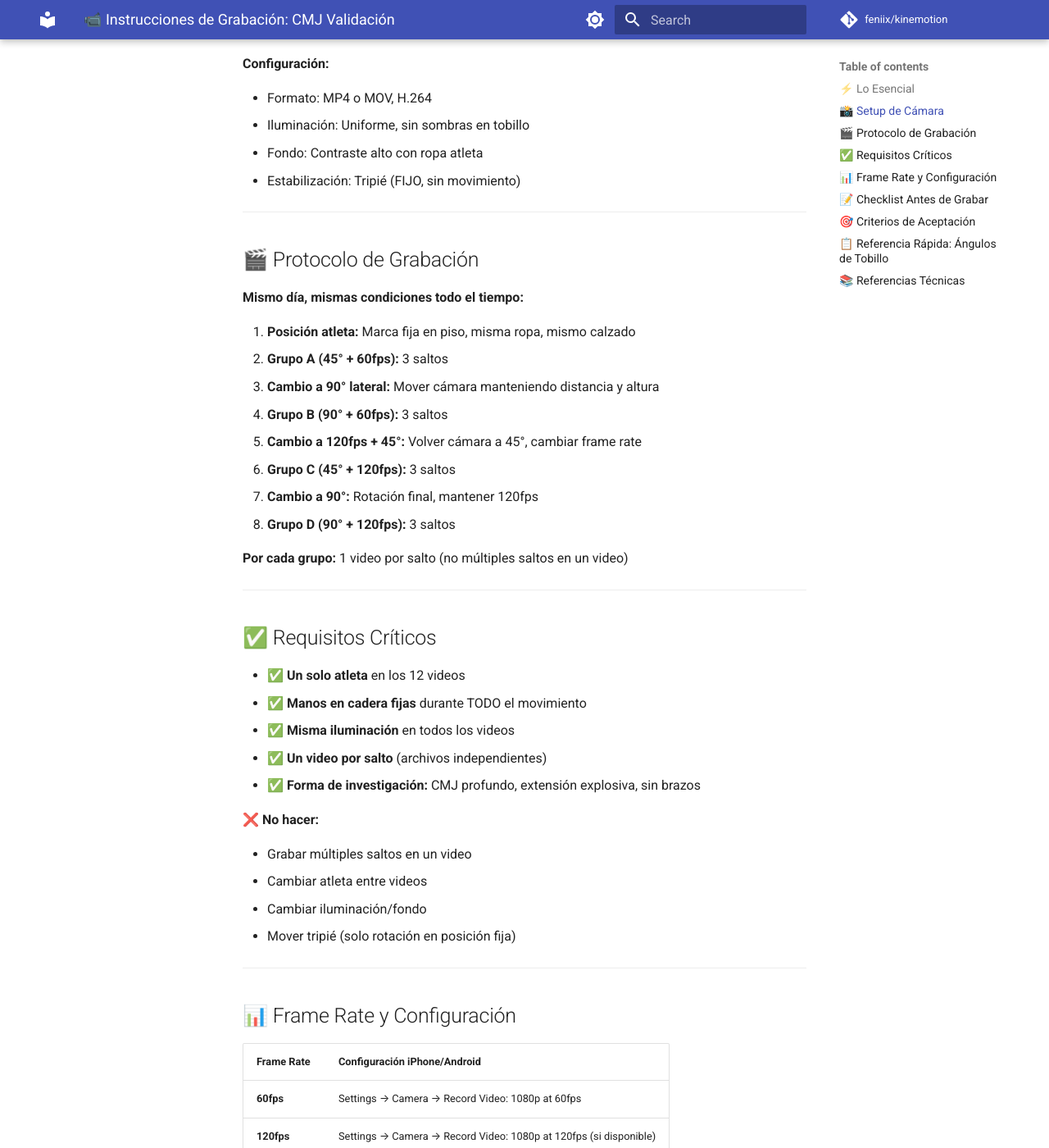
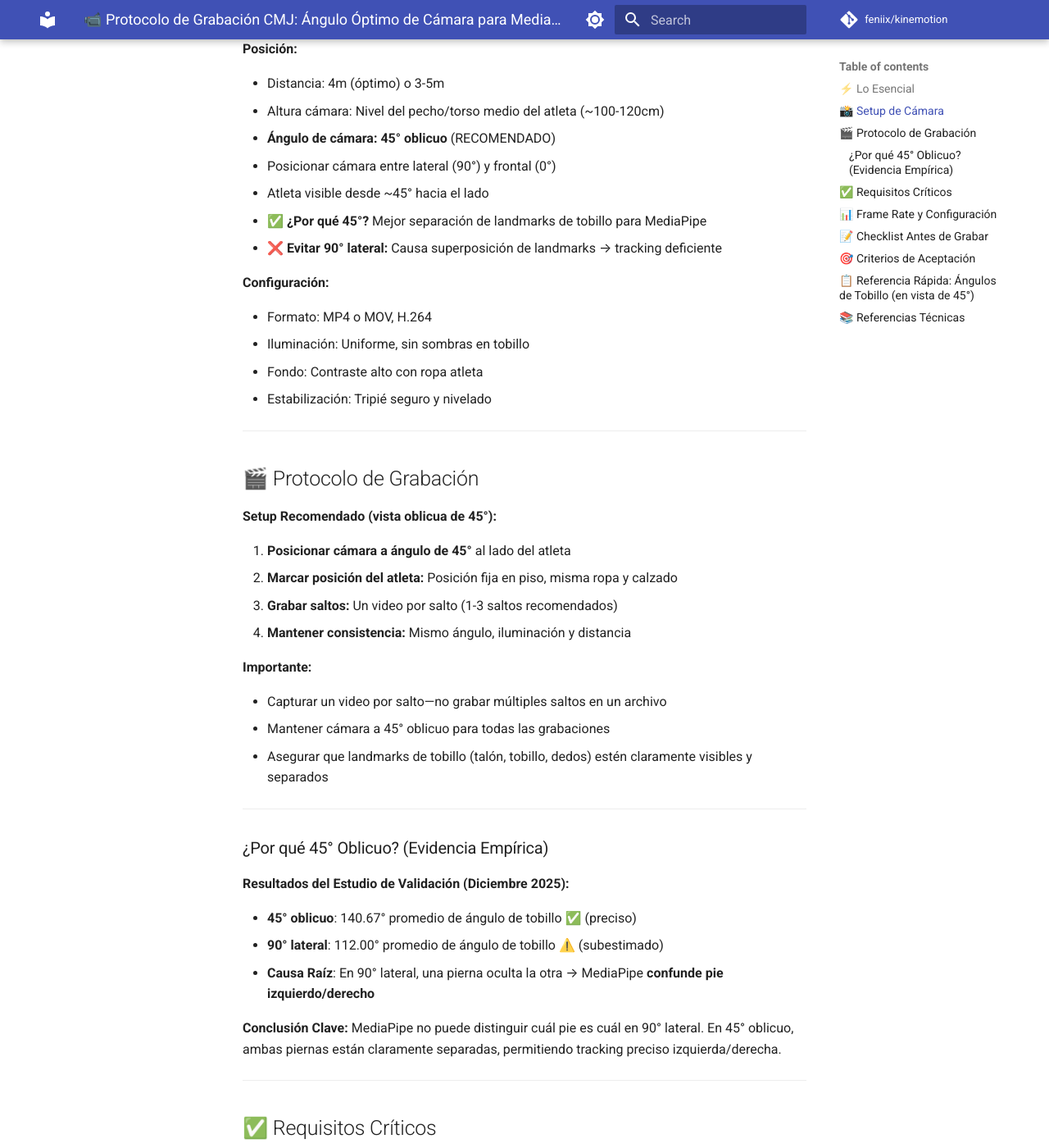
Before and after one commit to feniix/kinemotion, an MkDocs documentation site: the page built from docs/guides/cmj-recording-protocol-es.md, in a window 1280 px wide and 1400 px high, scrolled down 929 px. Shown: the whole window at 82% size. Built offline with MkDocs 1.6.1 and Material for MkDocs 9.7.7, drawn with Linux system fonts in a browser that asks for light colours; comment, search, counter and statistics services are not loaded; some of the changed text lies outside the part shown.

Commit message:
docs: update CMJ camera angle recommendation to 45° oblique
Empirical validation with 6 CMJ videos showed 45° oblique view provides
superior MediaPipe tracking compared to 90° lateral view. At 90° lateral,
MediaPipe confuses left/right feet due to leg occlusion, resulting in
underestimated ankle angles (112° avg vs 140° at 45°).

Updated recording protocol documentation to recommend 45° oblique as
standard camera angle for MediaPipe-based CMJ analysis.

- Updated CLAUDE.md: Mark Issue #10 complete, add camera angle best practices
- Updated docs/guides/cmj-recording-protocol.md (v2.0): Recommend 45° with empirical evidence
- Updated docs/guides/cmj-recording-protocol-es.md (v2.0): Spanish translation

Closes #10

```diff
--- a/docs/guides/cmj-recording-protocol-es.md
+++ b/docs/guides/cmj-recording-protocol-es.md
@@ -1,18 +1,22 @@
-# 📹 Instrucciones de Grabación: CMJ Validación
+# 📹 Protocolo de Grabación CMJ: Ángulo Óptimo de Cámara para MediaPipe
 
-**Objetivo:** Grabar 12 videos de CMJ para validar corrección de perspectiva de cámara (45° vs 90°)
+**Recomendación:** Usar **vista oblicua de 45°** para mejor precisión de tracking con MediaPipe
+
+**Basado en:** Estudio de validación empírica (Diciembre 2025) que demuestra que 45° proporciona tracking superior vs 90° lateral
 
 ______________________________________________________________________
 
 ## ⚡ Lo Esencial
 
-| Elemento              | Especificación                                  |
-| --------------------- | ----------------------------------------------- |
-| **Total**             | 12 videos (mismo atleta, misma sesión)          |
-| **Grupos**            | A: 45°+60fps (3×)                               |
-| **Resolución**        | 1080p mínimo                                    |
-| **Protocolo**         | Manos en cadera, vista lateral o 45°            |
-| **Ángulo de tobillo** | 80° (setup) → 120°+ (despegue), progresión ≥30° |
+| Elemento                | Especificación                               |
+| ----------------------- | -------------------------------------------- |
+| **Ángulo de Cámara**    | **45° oblicuo** (RECOMENDADO)                |
+| **¿Por qué 45°?**       | Mejor separación de landmarks para MediaPipe |
+| **Evitar 90°**          | Vista lateral causa oclusión de landmarks    |
+| **Resolución**          | 1080p mínimo                                 |
+| **Frame Rate**          | 60fps mínimo (120fps preferido)              |
+| **Protocolo**           | Manos en cadera, vista oblicua de 45°        |
+| **Tracking de Tobillo** | Esperar 120-150° en despegue                 |
 
 ______________________________________________________________________
 
@@ -22,50 +26,65 @@ ______________________________________________________________________
 
 - Distancia: 4m (óptimo) o 3-5m
 - Altura cámara: Nivel del pecho/torso medio del atleta (~100-120cm)
-- Dos ángulos alternos:
-  - **90° (Lateral puro):** Atleta de perfil completo
-  - **45°:** Entre lateral y frontal
+- **Ángulo de cámara: 45° oblicuo** (RECOMENDADO)
+  - Posicionar cámara entre lateral (90°) y frontal (0°)
+  - Atleta visible desde ~45° hacia el lado
+  - ✅ **¿Por qué 45°?** Mejor separación de landmarks de tobillo para MediaPipe
+  - ❌ **Evitar 90° lateral:** Causa superposición de landmarks → tracking deficiente
 
 **Configuración:**
 
 - Formato: MP4 o MOV, H.264
 - Iluminación: Uniforme, sin sombras en tobillo
 - Fondo: Contraste alto con ropa atleta
-- Estabilización: Tripié (FIJO, sin movimiento)
+- Estabilización: Tripié seguro y nivelado
 
 ______________________________________________________________________
 
 ## 🎬 Protocolo de Grabación
 
-**Mismo día, mismas condiciones todo el tiempo:**
+**Setup Recomendado (vista oblicua de 45°):**
 
-1. **Posición atleta:** Marca fija en piso, misma ropa, mismo calzado
-1. **Grupo A (45° + 60fps):** 3 saltos
-1. **Cambio a 90° lateral:** Mover cámara manteniendo distancia y altura
-1. **Grupo B (90° + 60fps):** 3 saltos
-1. **Cambio a 120fps + 45°:** Volver cámara a 45°, cambiar frame rate
-1. **Grupo C (45° + 120fps):** 3 saltos
-1. **Cambio a 90°:** Rotación final, mantener 120fps
-1. **Grupo D (90° + 120fps):** 3 saltos
+1. **Posicionar cámara a ángulo de 45°** al lado del atleta
+1. **Marcar posición del atleta:** Posición fija en piso, misma ropa y calzado
+1. **Grabar saltos:** Un video por salto (1-3 saltos recomendados)
+1. **Mantener consistencia:** Mismo ángulo, iluminación y distancia
 
-**Por cada grupo:** 1 video por salto (no múltiples saltos en un video)
+**Importante:**
+
+- Capturar un video por salto—no grabar múltiples saltos en un archivo
+- Mantener cámara a 45° oblicuo para todas las grabaciones
+- Asegurar que landmarks de tobillo (talón, tobillo, dedos) estén claramente visibles y separados
+
+______________________________________________________________________
+
+### ¿Por qué 45° Oblicuo? (Evidencia Empírica)
+
+**Resultados del Estudio de Validación (Diciembre 2025):**
+
+- **45° oblicuo**: 140.67° promedio de ángulo de tobillo ✅ (preciso)
+- **90° lateral**: 112.00° promedio de ángulo de tobillo ⚠️ (subestimado)
+- **Causa Raíz**: En 90° lateral, una pierna oculta la otra → MediaPipe **confunde pie izquierdo/derecho**
+
+**Conclusión Clave:** MediaPipe no puede distinguir cuál pie es cuál en 90° lateral. En 45° oblicuo, ambas piernas están claramente separadas, permitiendo tracking preciso izquierda/derecha.
 
 ______________________________________________________________________
 
 ## ✅ Requisitos Críticos
 
-- ✅ **Un solo atleta** en los 12 videos
+- ✅ **Ángulo de cámara de 45° oblicuo** (óptimo para MediaPipe)
 - ✅ **Manos en cadera fijas** durante TODO el movimiento
-- ✅ **Misma iluminación** en todos los videos
+- ✅ **Iluminación consistente** (sin sombras en tobillo)
 - ✅ **Un video por salto** (archivos independientes)
-- ✅ **Forma de investigación:** CMJ profundo, extensión explosiva, sin brazos
+- ✅ **Buena forma:** CMJ profundo, extensión explosiva, sin brazos
+- ✅ **Landmarks de tobillo visibles:** Talón, tobillo y dedos claramente separados
 
 ❌ **No hacer:**
 
+- Usar vista lateral pura de 90° (causa oclusión de landmarks)
 - Grabar múltiples saltos en un video
-- Cambiar atleta entre videos
-- Cambiar iluminación/fondo
-- Mover tripié (solo rotación en posición fija)
+- Grabar con mala iluminación (afecta detección de landmarks)
+- Posicionar cámara muy cerca (\< 3m) o muy lejos (> 5m)
 
 ______________________________________________________________________
 
@@ -106,11 +125,14 @@ Cada video debe tener:
 
 ______________________________________________________________________
 
-## 📋 Referencia Rápida: Ángulos de Tobillo
+## 📋 Referencia Rápida: Ángulos de Tobillo (en vista de 45°)
 
-**Setup (neutral):** ~80° (pie perpendicular a pierna)
-**Despegue (plantarflexión):** ~120°+ (pie apuntando abajo)
-**Progresión esperada:** ≥30° de diferencia
+**Posición inicial (neutral):** ~80-90° (pie perpendicular a pierna)
+**Despegue (plantarflexión):** ~120-150° (pie apuntando abajo)
+**Esperado en despegue:** ~140° promedio según estudio de validación
+**Progresión objetivo:** Al menos 30° de extensión de tobillo durante salto
+
+**Nota:** Estos valores son para vista oblicua de 45°. Vista lateral de 90° muestra ángulos artificialmente bajos (~112° prom) debido a problemas de tracking.
 
 ______________________________________________________________________
 
@@ -122,4 +144,4 @@ Basado en:
 - `docs/technical/framerate.md` - Análisis de frame rates
 - Issue #10 - Validación de ángulo de tobillo CMJ
 
-**Versión:** 1.0 | Noviembre 2025
+**Versión:** 2.0 | Diciembre 2025 (Actualizado con hallazgos de validación empírica)
```
Also changed, not shown: CLAUDE.md (+4 -2 lines), docs/guides/cmj-recording-protocol.md (+55 -33 lines).
